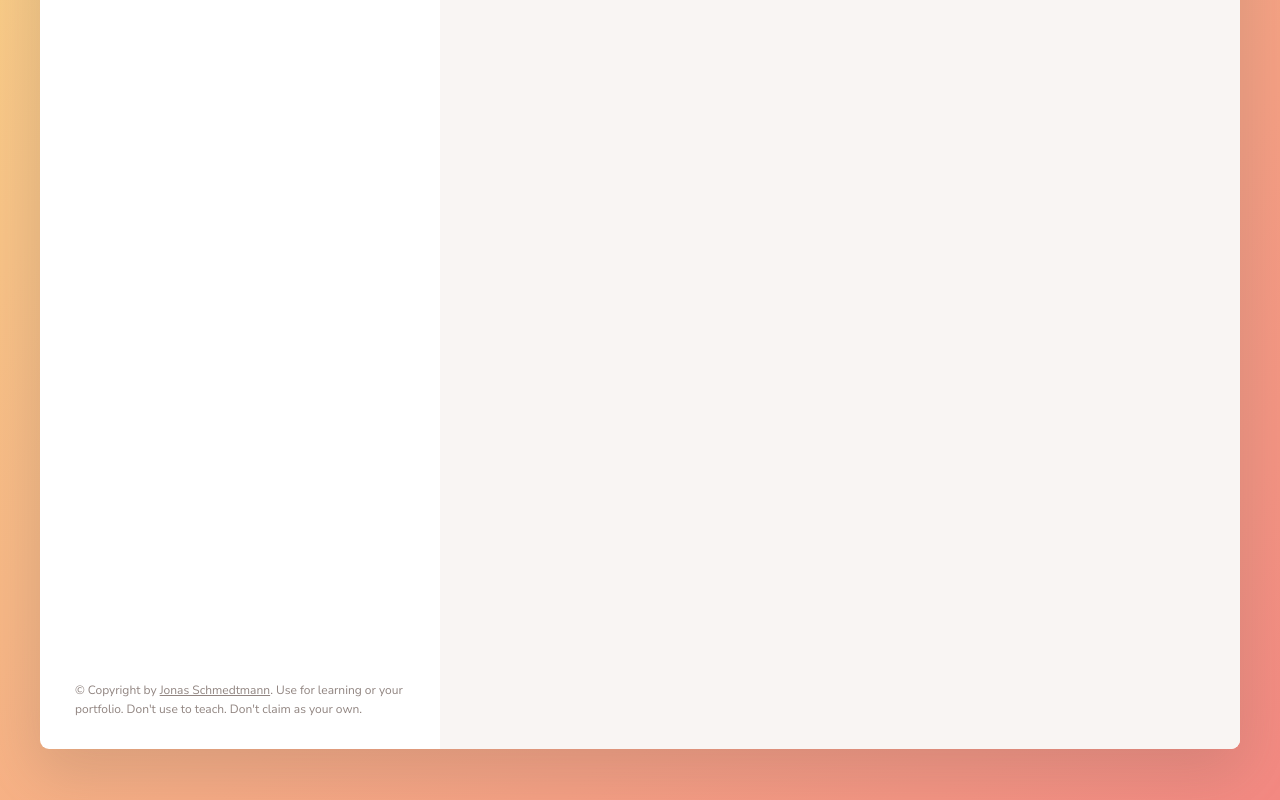
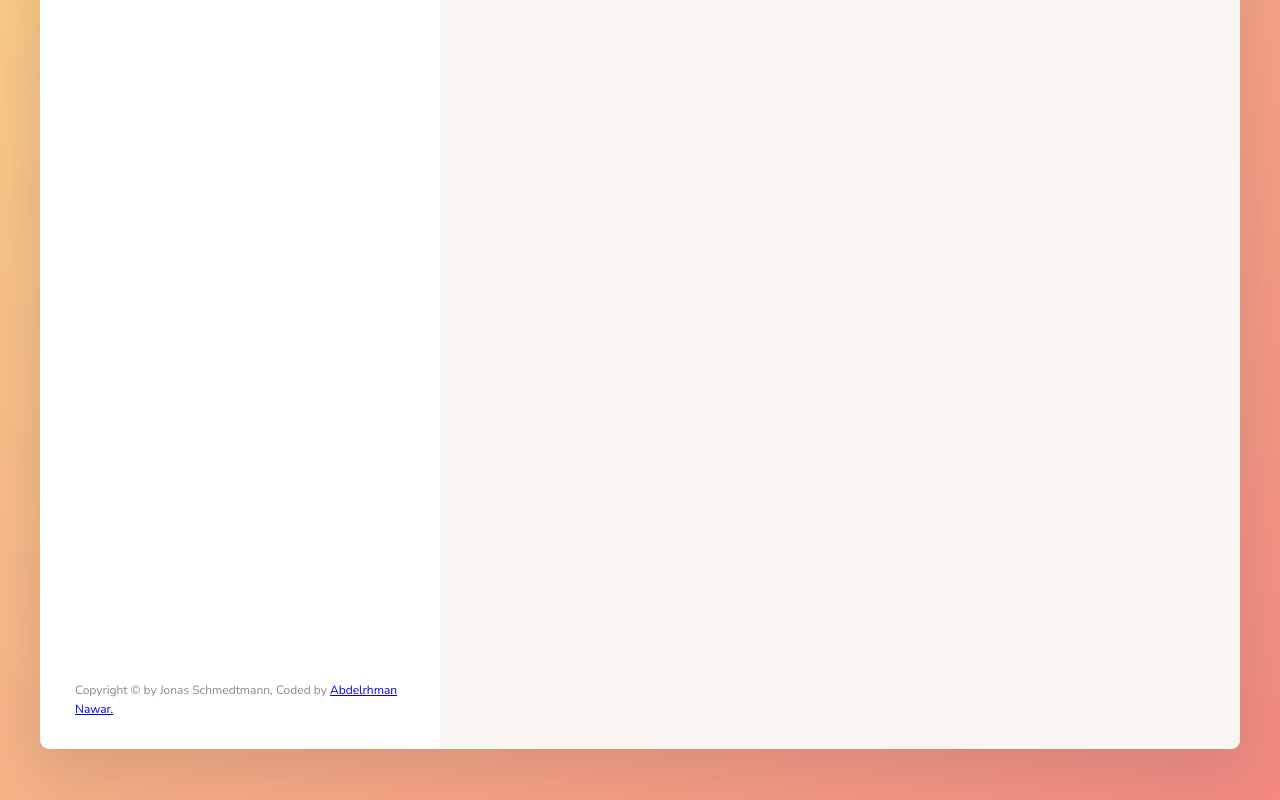
Before and after one commit to AbdelrhmanNawar9/forkify, a website built with Parcel: page index.html in a window 1280 px wide. Shown: the part 472-1272 px from the top of the page. Built offline with nearby package versions, Linux system fonts and the light colour scheme.

Commit message:
edit copirights

```diff
--- a/index.html
+++ b/index.html
@@ -122,14 +122,9 @@
         </div>
 
         <p class="copyright">
-          &copy; Copyright by
-          <a
-            class="twitter-link"
-            target="_blank"
-            href="https://twitter.com/jonasschmedtman"
-            >Jonas Schmedtmann</a
-          >. Use for learning or your portfolio. Don't use to teach. Don't claim
-          as your own.
+          Copyright &copy;  by Jonas Schmedtmann, Coded by <a href="https://github.com/AbdelrhmanNawar9" target="_blank">
+            Abdelrhman Nawar.
+          </a>
         </p>
       </div>
 
--- a/src/js/model.js
+++ b/src/js/model.js
@@ -55,6 +55,7 @@ export const loadSearchResults = async function (query) {
         title: rec.title,
         publisher: rec.publisher,
         image: rec.image_url,
+        //trick to conditionally add property key if recipe.key exist
         ...(rec.key && { key: rec.key }),
       };
     });
--- a/src/js/view/previewView.js
+++ b/src/js/view/previewView.js
@@ -5,7 +5,7 @@ class PreviewView extends View {
   _parentElement = '';
 
   _generateMarkup() {
-    const id = window.location.hash.slice(1);
+    const id = window.location.hash.slice(1); // to remove # from id
 
     return `<li class="preview">
     <a class="preview__link ${
--- a/src/js/view/view.js
+++ b/src/js/view/view.js
@@ -16,6 +16,8 @@ export class View {
   update(data) {
     this._data = data;
     const newMarkup = this._generateMarkup();
+
+    // create a DocumentFragment from a text that contains html tags(HTML-markup-CODE )
     const newDOM = document.createRange().createContextualFragment(newMarkup);
     const newElements = Array.from(newDOM.querySelectorAll('*'));
     const curElements = Array.from(this._parentElement.querySelectorAll('*'));
@@ -28,7 +30,8 @@ export class View {
       if (
         !newEl.isEqualNode(curEl) &&
         newEl.firstChild?.nodeValue.trim() !== '' // to eleminate containers and only choose elements that contain text directly
-        // firstChild is textnode and nodeValue return the text content if the type of the node is textnode
+
+        // as the container element its first child is textnode and its value is "\n" and by the previous line trim method delete the white spaces from start and end (\n is white space) so if it was a container its firstChild nodeValue will be in the end = ''
       ) {
         curEl.textContent = newEl.textContent;
       }
```
